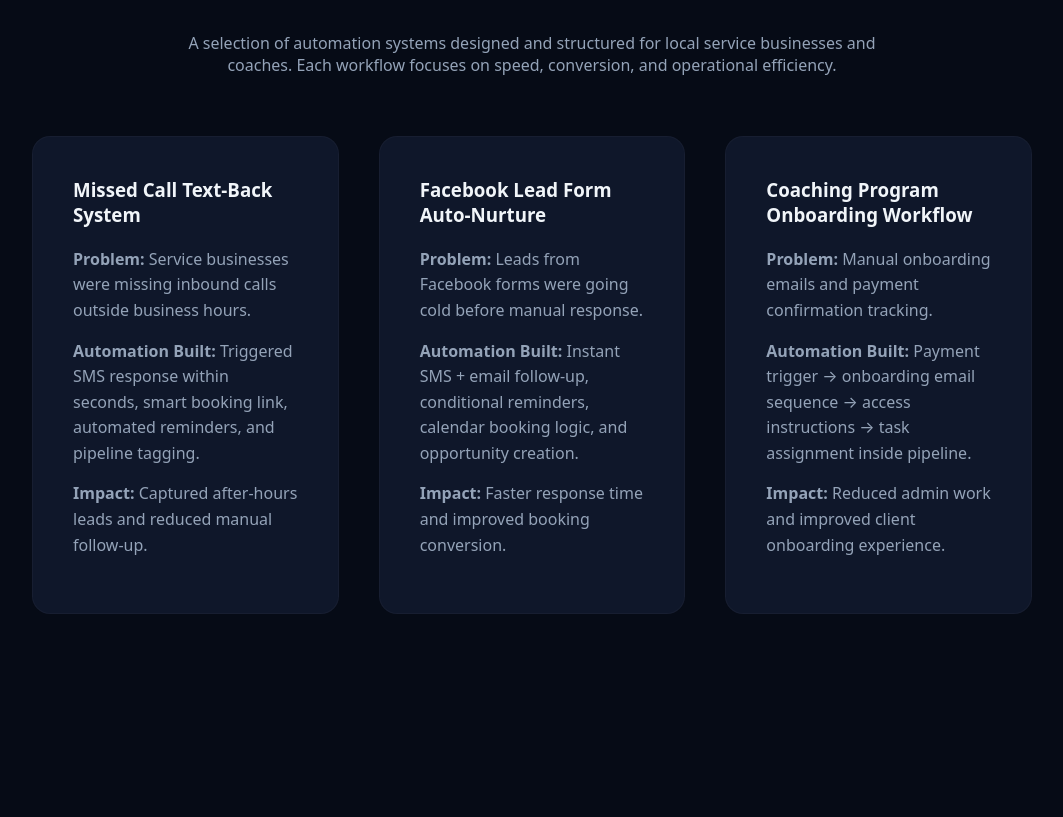
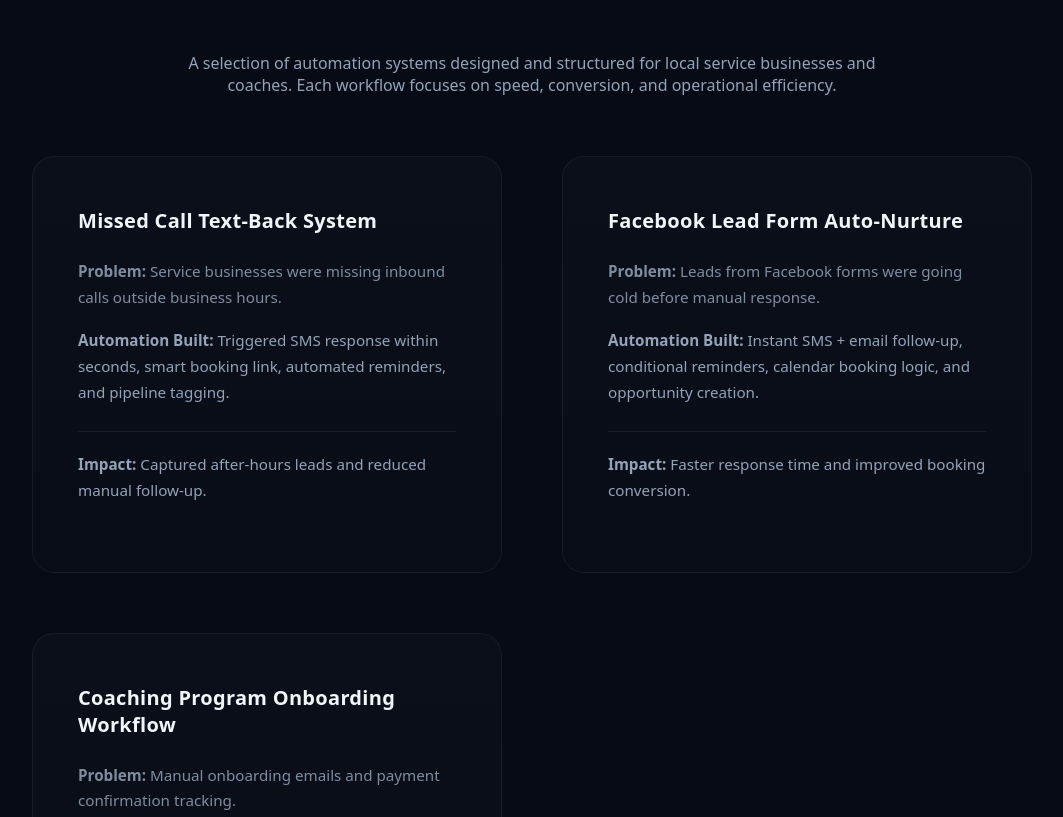
Before and after one commit to ryancaparal/myportfolio, a plain HTML site: page index.html in a window 1280 px wide. Shown: the part 2960-3777 px from the top of the page, without its empty margins (108-1171 px from the left). Drawn offline with Linux system fonts and the light colour scheme.

Commit message:
Update index.html

```diff
--- a/index.html
+++ b/index.html
@@ -251,41 +251,72 @@ h2{
   line-height:1.6;
 }
 
-  /* ================= PROJECTS ================= */
+/* ================= PROJECTS ================= */
+
+#projects{
+  padding-top:140px;
+}
 
 .projects-grid{
   display:grid;
-  grid-template-columns:repeat(auto-fit,minmax(280px,1fr));
-  gap:40px;
+  grid-template-columns:repeat(auto-fit,minmax(320px,1fr));
+  gap:60px;
 }
 
 .project-card{
-  background:var(--card);
-  padding:40px;
-  border-radius:18px;
-  transition:0.4s;
-  border:1px solid rgba(255,255,255,0.03);
+  padding:50px 45px;
+  border-radius:22px;
+  background:linear-gradient(180deg, rgba(255,255,255,0.02), rgba(255,255,255,0.01));
+  border:1px solid rgba(255,255,255,0.05);
+  transition:all 0.4s ease;
+  position:relative;
+}
+
+.project-card::before{
+  content:"";
+  position:absolute;
+  inset:0;
+  border-radius:22px;
+  background:linear-gradient(135deg,var(--accent1),var(--accent2));
+  opacity:0;
+  transition:opacity 0.4s ease;
+  z-index:-1;
+  filter:blur(40px);
 }
 
 .project-card:hover{
-  transform:translateY(-8px);
-  box-shadow:0 20px 40px rgba(0,0,0,0.5);
+  transform:translateY(-12px);
   border:1px solid rgba(34,197,94,0.3);
 }
 
+.project-card:hover::before{
+  opacity:0.15;
+}
+
 .project-card h3{
-  margin-bottom:20px;
+  font-size:1.25rem;
+  margin-bottom:25px;
+  letter-spacing:0.3px;
 }
 
 .project-card p{
   color:var(--muted);
-  line-height:1.6;
-  margin-bottom:15px;
+  line-height:1.7;
+  margin-bottom:18px;
+  font-size:0.95rem;
+}
+
+.project-problem{
+  opacity:0.85;
 }
 
 .impact{
-  margin-top:10px;
+  margin-top:25px;
+  padding-top:20px;
+  border-top:1px solid rgba(255,255,255,0.06);
+  font-weight:500;
 }
+
 
 
 /* ================= SERVICES ================= */
```
